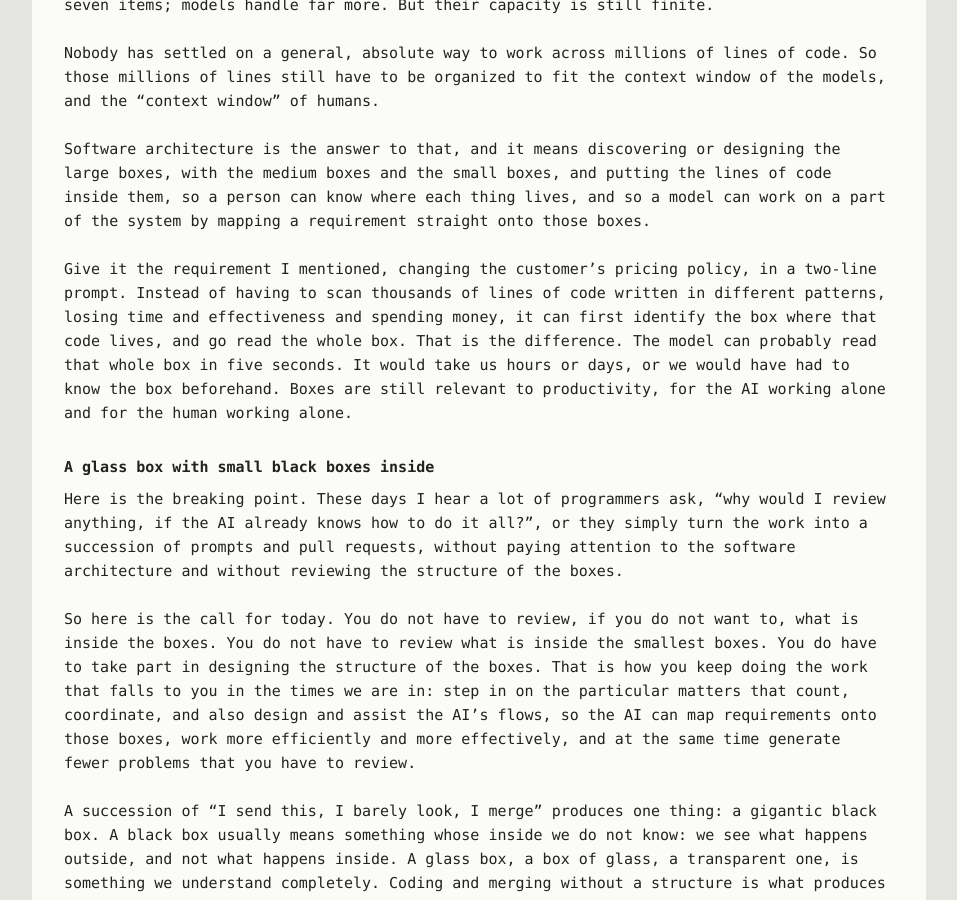
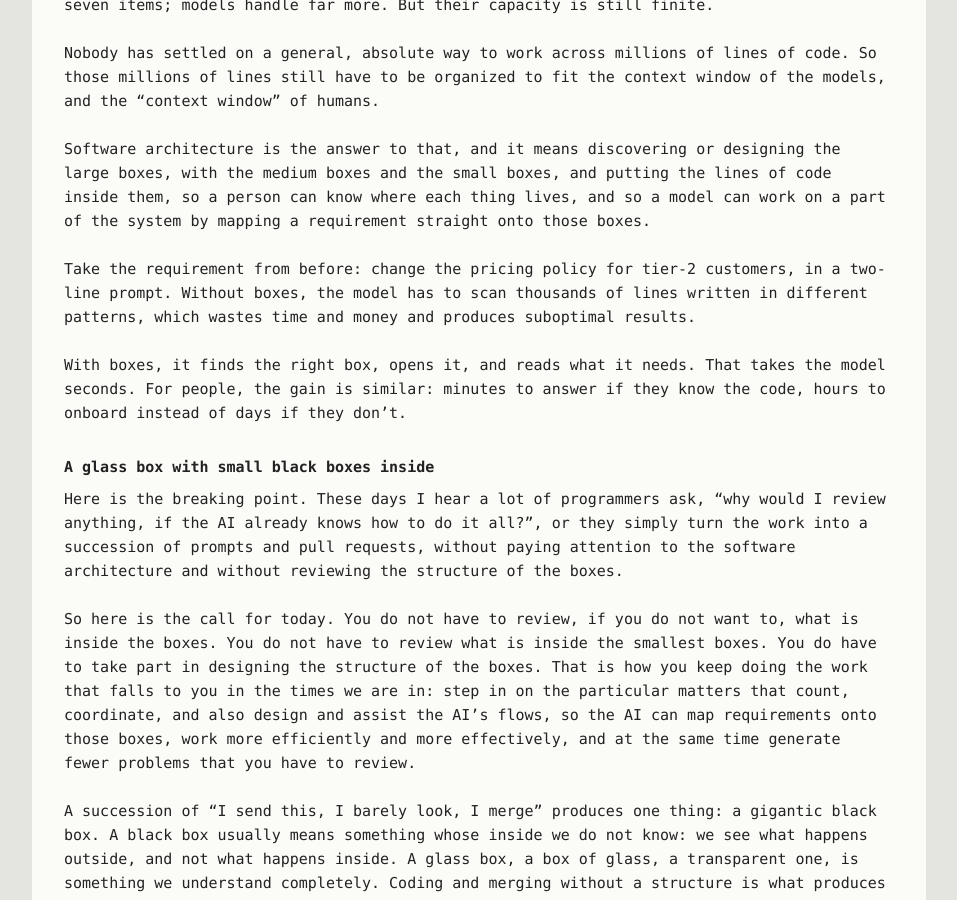
Before and after one commit to the-guish/the-dog-ate-my-typewriter, a Jekyll site: the page built from _posts/2026-11-01-my-dear-box.md, in a window 1280 px wide and 900 px high, scrolled down 2537 px. Shown: the whole window, without its empty margins (161-1118 px from the left). Built offline with Jekyll 4.4.1, drawn with Linux system fonts in a browser that asks for light colours; our own code applies the rules of GitHub Pages for plain Markdown files.

Commit message:
edits
Signed-off-by: Luis Castro <dev@guish.in>

```diff
--- a/_posts/2026-11-01-my-dear-box.md
+++ b/_posts/2026-11-01-my-dear-box.md
@@ -54,7 +54,9 @@ Nobody has settled on a general, absolute way to work across millions of lines o
 
 Software architecture is the answer to that, and it means discovering or designing the large boxes, with the medium boxes and the small boxes, and putting the lines of code inside them, so a person can know where each thing lives, and so a model can work on a part of the system by mapping a requirement straight onto those boxes.
 
-Give it the requirement I mentioned, changing the customer's pricing policy, in a two-line prompt. Instead of having to scan thousands of lines of code written in different patterns, losing time and effectiveness and spending money, it can first identify the box where that code lives, and go read the whole box. That is the difference. The model can probably read that whole box in five seconds. It would take us hours or days, or we would have had to know the box beforehand. Boxes are still relevant to productivity, for the AI working alone and for the human working alone.
+Take the requirement from before: change the pricing policy for tier-2 customers, in a two-line prompt. Without boxes, the model has to scan thousands of lines written in different patterns, which wastes time and money and produces suboptimal results.
+
+With boxes, it finds the right box, opens it, and reads what it needs. That takes the model seconds. For people, the gain is similar: minutes to answer if they know the code, hours to onboard instead of days if they don’t.
 
 ## A glass box with small black boxes inside
 
```
